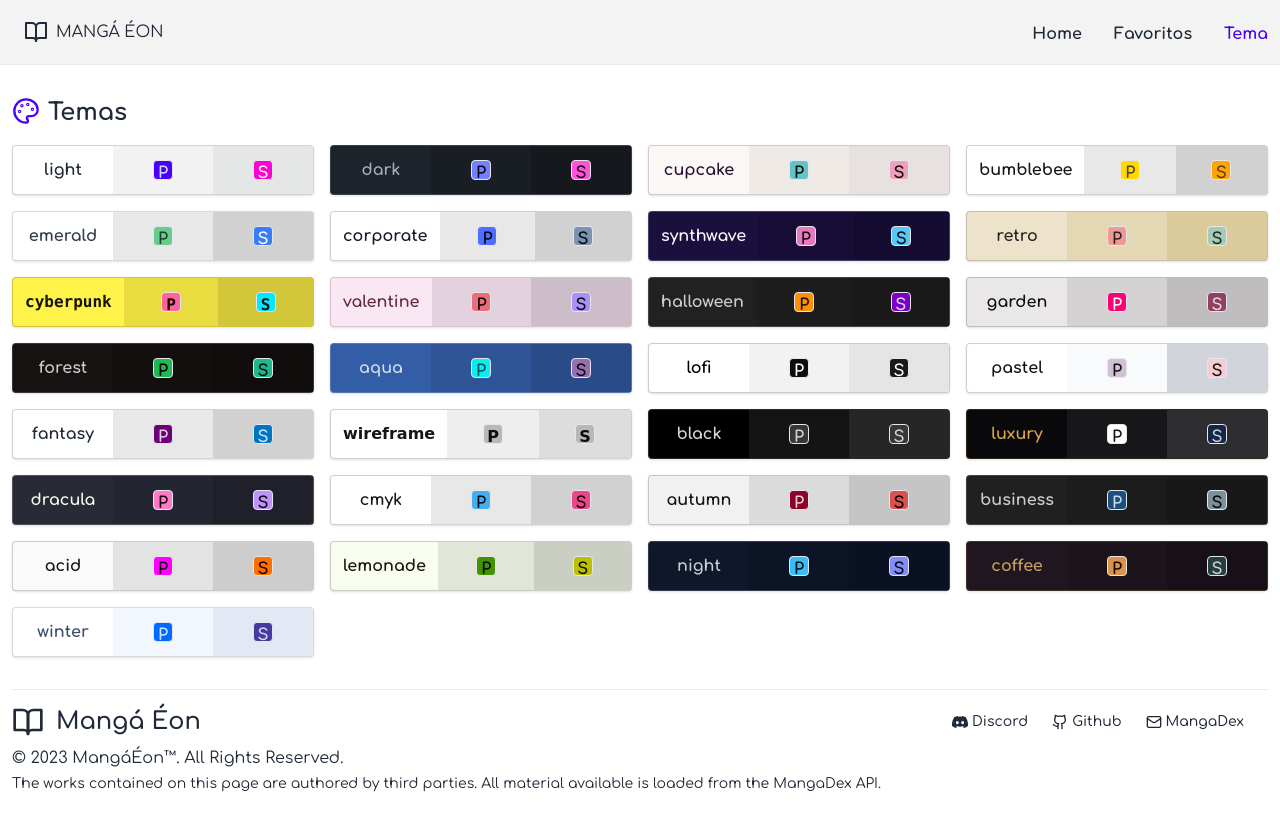
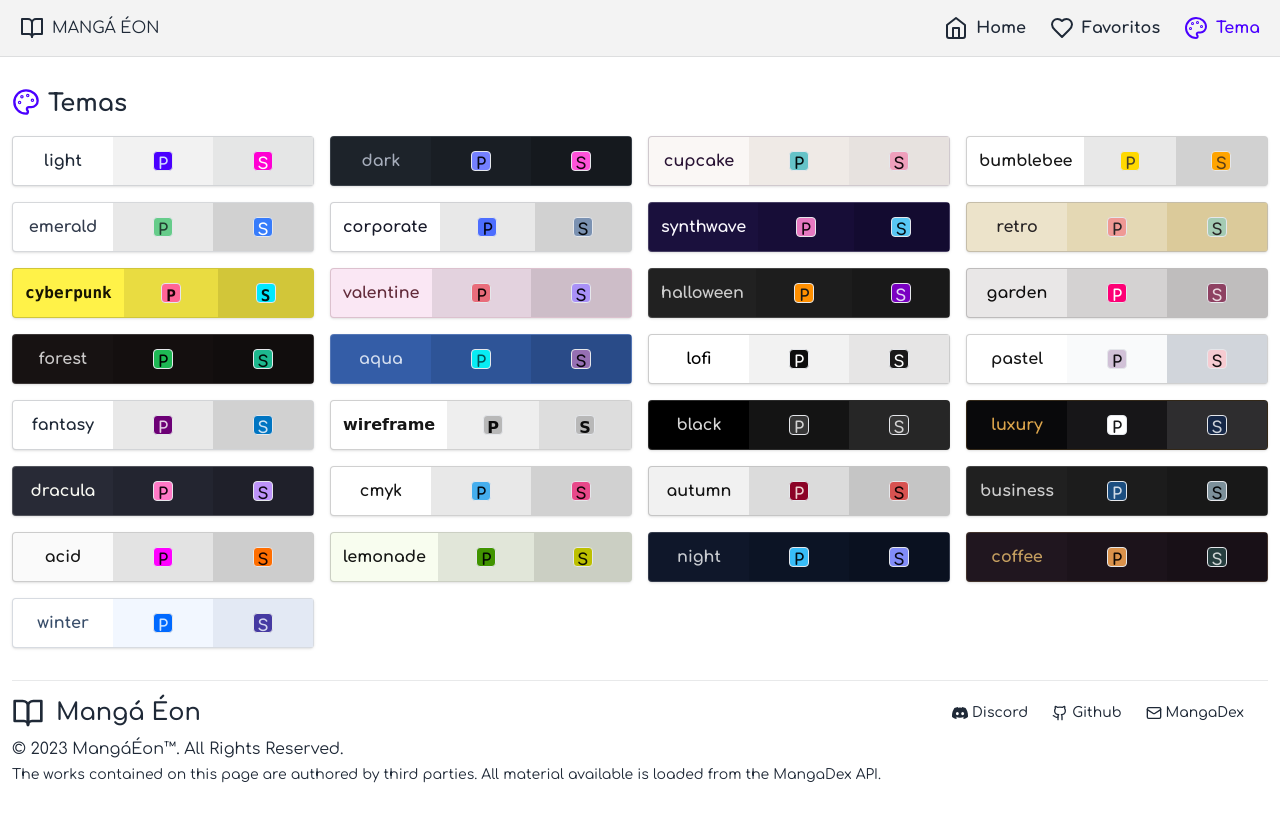
Before and after one commit to oMatheuss/mangaeon, a Next.js app: page /tema in a window 1280 px wide. Built offline with nearby package versions, Linux system fonts and the light colour scheme.

Commit message:
remove laggy components

```diff
--- a/src/app/page.tsx
+++ b/src/app/page.tsx
@@ -1,4 +1,3 @@
-import { FeaturedCard } from '@/components/featured-card';
 import { FeaturedScroll } from '@/components/featured-scroll';
 import { MostReadScroll } from '@/components/most-read-scroll';
 import { Releases } from '@/components/releases';
@@ -10,18 +9,13 @@ import Link from 'next/link';
 export const revalidate = 21600;
 
 export default async function Home() {
-  const highLights = await mangadex.highlights();
   const mostRead = await mangadex.mostRead();
   const releases = await mangadex.releases(1);
 
   return (
     <div className='flex flex-col my-3'>
       <SearchBar />
-      <FeaturedScroll>
-        {highLights.map((hl) => (
-          <FeaturedCard key={hl.id} item={hl} />
-        ))}
-      </FeaturedScroll>
+      <FeaturedScroll />
       <MostReadScroll items={mostRead} />
       <Releases releases={releases} />
       <div className='flex justify-center mt-3'>
--- a/src/components/featured-scroll.tsx
+++ b/src/components/featured-scroll.tsx
@@ -1,50 +1,14 @@
-'use client';
+import { mangadex } from '@/lib/api/mangadex/api';
+import { FeaturedCard } from './featured-card';
 
-import { useEffect, useRef } from 'react';
-
-interface FeaturedScrollProps {
-  children: React.ReactNode;
-}
-
-export const FeaturedScroll = ({ children }: FeaturedScrollProps) => {
-  const wrapperRef = useRef<HTMLDivElement>(null);
-  const containerRef = useRef<HTMLUListElement>(null);
-
-  const observerCallback: IntersectionObserverCallback = (entries) => {
-    const firstElement = entries[0].target as HTMLDivElement;
-    const targetColor = firstElement.style.backgroundColor;
-
-    if (wrapperRef.current) {
-      wrapperRef.current.style.setProperty('--featured-color', targetColor);
-    }
-  };
-
-  useEffect(() => {
-    const observer = new IntersectionObserver(observerCallback, {
-      root: containerRef.current,
-      rootMargin: '0px',
-      threshold: 1.0,
-    });
-
-    if (containerRef.current) {
-      containerRef.current.childNodes.forEach((child) => {
-        observer.observe(child as HTMLDivElement);
-      });
-    }
-
-    return () => {
-      observer.disconnect();
-    };
-  }, [children]);
+export async function FeaturedScroll() {
+  const highLights = await mangadex.highlights();
 
   return (
-    <section ref={wrapperRef} className='featured-effect'>
-      <ul
-        ref={containerRef}
-        className='w-full h-64 flex snap-x snap-mandatory overflow-x-auto bg-inherit border border-base-content/20 rounded'
-      >
-        {children}
-      </ul>
-    </section>
+    <ul className='w-full h-64 flex snap-x snap-mandatory overflow-x-auto bg-inherit border border-base-content/20 rounded'>
+      {highLights.map((hl) => (
+        <FeaturedCard key={hl.id} item={hl} />
+      ))}
+    </ul>
   );
-};
+}
--- a/src/components/navbar.tsx
+++ b/src/components/navbar.tsx
@@ -1,15 +1,7 @@
 'use client';
 
-import {
-  ArrowLeft,
-  BookOpen,
-  Heart,
-  Home,
-  MenuIcon,
-  Palette,
-  XIcon,
-} from 'lucide-react';
-import { useEffect, useRef, useState } from 'react';
+import { ArrowLeft, BookOpen, Heart, Home, Palette } from 'lucide-react';
+import { useEffect, useRef } from 'react';
 import Link from 'next/link';
 import { usePathname, useRouter } from 'next/navigation';
 
@@ -23,8 +15,6 @@ export const Navbar = () => {
   const router = useRouter();
   const pathname = usePathname();
 
-  const [isOpen, setOpen] = useState(false);
-  const toggleOpen = () => setOpen((x) => !x);
   const navRef = useRef<HTMLElement>(null);
 
   useEffect(() => {
@@ -38,7 +28,6 @@ export const Navbar = () => {
       const deltaPosition = scrollY - lastPosition;
 
       if (scrollY > navbarMinOffset && deltaPosition > 0) {
-        setOpen(false);
         navRef.current.style.setProperty('--nav-offset', '100%');
       } else if (deltaPosition < 0) {
         navRef.current.style.setProperty('--nav-offset', '0%');
@@ -53,15 +42,14 @@ export const Navbar = () => {
     };
   }, []);
 
-  const tabIndexMobile = isOpen ? 0 : -1;
-
   return (
+    <div className='h-14'>
       <nav
         ref={navRef}
-      className='border-b border-b-base-content/10 sticky left-0 right-0 top-0 z-10 transition-transform -translate-y-[var(--nav-offset)]'
+        className='fixed left-0 right-0 top-0 z-10 transition-transform -translate-y-[var(--nav-offset)]'
       >
-      <div className='relative w-full overflow-x-clip bg-base-200/90 backdrop-blur'>
-        <div className='max-w-screen-2xl flex items-center justify-between mx-auto p-3'>
+        <div className='border-b border-b-base-content/10 w-full overflow-x-clip bg-base-200/90'>
+          <div className='max-w-screen-2xl flex items-center justify-between mx-auto p-2'>
             <button
               className='hidden pwa:inline-flex items-center w-10 h-10 justify-center rounded-lg hover:bg-base-content/10 focus:outline-none focus:ring-2'
               onClick={router.back}
@@ -71,63 +59,30 @@ export const Navbar = () => {
 
             <Link href='/' className='flex items-center py-2 px-3'>
               <BookOpen className='w-6 h-6 sm:mr-2' />
-            <span className='hidden sm:inline'>MANGÁ ÉON</span>
+              <span className='sr-only sm:not-sr-only'>MANGÁ ÉON</span>
             </Link>
 
-          {/* Desktop */}
-          <div className='hidden md:flex'>
-            <ul className='flex flex-row space-x-8'>
+            <ul className='flex flex-row'>
               {links.map((link) => {
                 return (
                   <li key={link.to} className='inline-flex'>
                     <Link
                       aria-current={pathname === link.to ? 'page' : undefined}
                       href={link.to}
-                      className='inline-flex items-center hover:text-primary-focus aria-[current]:text-primary'
+                      className='inline-flex items-center hover:text-primary-focus aria-[current]:text-primary py-2 px-3'
                     >
-                      <div className='font-bold pt-1'>{link.text}</div>
+                      <link.icon className='mr-2' />
+                      <div className='sr-only sm:not-sr-only font-bold pt-1'>
+                        {link.text}
+                      </div>
                     </Link>
                   </li>
                 );
               })}
             </ul>
           </div>
-
-          <button
-            onClick={toggleOpen}
-            type='button'
-            className='w-10 h-10 rounded-lg md:hidden hover:bg-base-content/10 focus:outline-none focus:ring-2 swap swap-flip'
-          >
-            <input type='checkbox' hidden checked={isOpen} readOnly />
-            <MenuIcon className='w-8 h-8 swap-off fill-current' />
-            <XIcon className='w-8 h-8 swap-on fill-current' />
-          </button>
-        </div>
-
-        {/* Mobile */}
-        <div
-          data-expanded={isOpen}
-          className='border-b border-b-base-content/10 translate-x-full data-[expanded=true]:translate-x-0 md:hidden transition-transform flex absolute top-full w-full bg-base-200/90 backdrop-blur '
-        >
-          <div className='px-4 w-full flex-col mb-2'>
-            <hr className='mb-2 border-base-content/10' />
-            <ul className='font-medium leading-none flex flex-col space-y-2'>
-              {links.map((l) => (
-                <li key={l.to}>
-                  <Link
-                    href={l.to}
-                    className='flex items-center py-2 px-3 rounded hover:bg-base-content/10'
-                    tabIndex={tabIndexMobile}
-                  >
-                    <l.icon className='mr-2' />
-                    <span className='pt-1'>{l.text}</span>
-                  </Link>
-                </li>
-              ))}
-            </ul>
-          </div>
-        </div>
         </div>
       </nav>
+    </div>
   );
 };
--- a/src/index.css
+++ b/src/index.css
@@ -31,33 +31,3 @@
     }
   }
 }
-
-@layer components {
-  .featured-effect {
-    @apply relative;
-  }
-
-  .featured-effect:before {
-    content: '';
-
-    position: absolute;
-    top: 0;
-    bottom: 0;
-    left: 0;
-    right: 0;
-
-    z-index: -1;
-
-    transition-property: -webkit-filter;
-    transition-property: filter, background-color;
-    transition-timing-function: cubic-bezier(0.4, 0, 0.2, 1);
-    transition-duration: 500ms;
-
-    @apply rounded;
-
-    background-color: var(--featured-color);
-
-    -webkit-filter: opacity(0.5) drop-shadow(0 0 40px var(--featured-color));
-    filter: opacity(0.5) drop-shadow(0 0 40px var(--featured-color));
-  }
-}
--- a/tailwind.config.ts
+++ b/tailwind.config.ts
@@ -21,10 +21,10 @@ const config: Config = {
     darkTheme: 'dark',
     base: true,
     styled: true,
-    utils: true,
+    utils: false,
     rtl: false,
     prefix: '',
-    logs: true,
+    logs: false,
   },
 };
 
```
Lines whose indentation alone changed are shown as unchanged.
